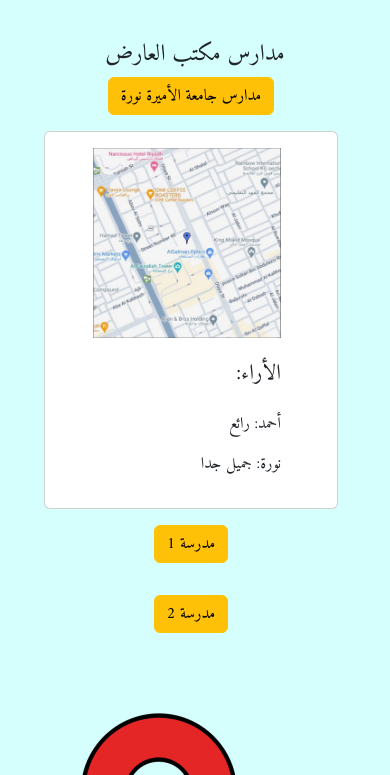
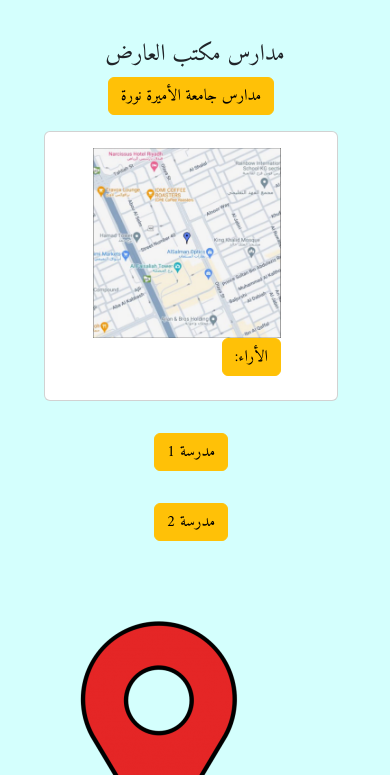
Before and after one commit to HeshamAbdelalem/ministry-education, a plain HTML site: page ared.html in a window 390 px wide. Both pictures are taken after a click on the button "مدارس جامعة الأميرة نورة". Shown: the part 69-844 px from the top of the page. Drawn offline with Linux system fonts and the light colour scheme.

Commit message:
Update ared.html

```diff
--- a/ared.html
+++ b/ared.html
@@ -76,15 +76,28 @@
                   مدارس جامعة الأميرة نورة
                 </a>
               </p>
-              <div class="collapse" id="collapseExampleb">
+              <div class="collapse my-3" id="collapseExampleb">
                 <div class="card card-body">
                   <ul>
-                    <img src="location2.png" alt="" srcset="" />
+                    <img src="location2.png" alt="" />
 
                     <div class="text-end">
-                      <h4 class="my-4 text-end">الأراء:</h4>
-                      <p>أحمد: رائع</p>
-                      <p>نورة: جميل جدا</p>
+                      <h4
+                        class="btn btn-primary btn-warning"
+                        data-bs-toggle="collapse"
+                        href="#collapseExamplebc"
+                        role="button"
+                        aria-expanded="false"
+                        aria-controls="collapseExample"
+                      >
+                        الأراء:
+                      </h4>
+                      <div class="collapse" id="collapseExamplebc">
+                        <div class="card card-body">
+                          <p>أحمد: رائع</p>
+                          <p>نورة: جميل جدا</p>
+                        </div>
+                      </div>
                     </div>
                   </ul>
                 </div>
```
